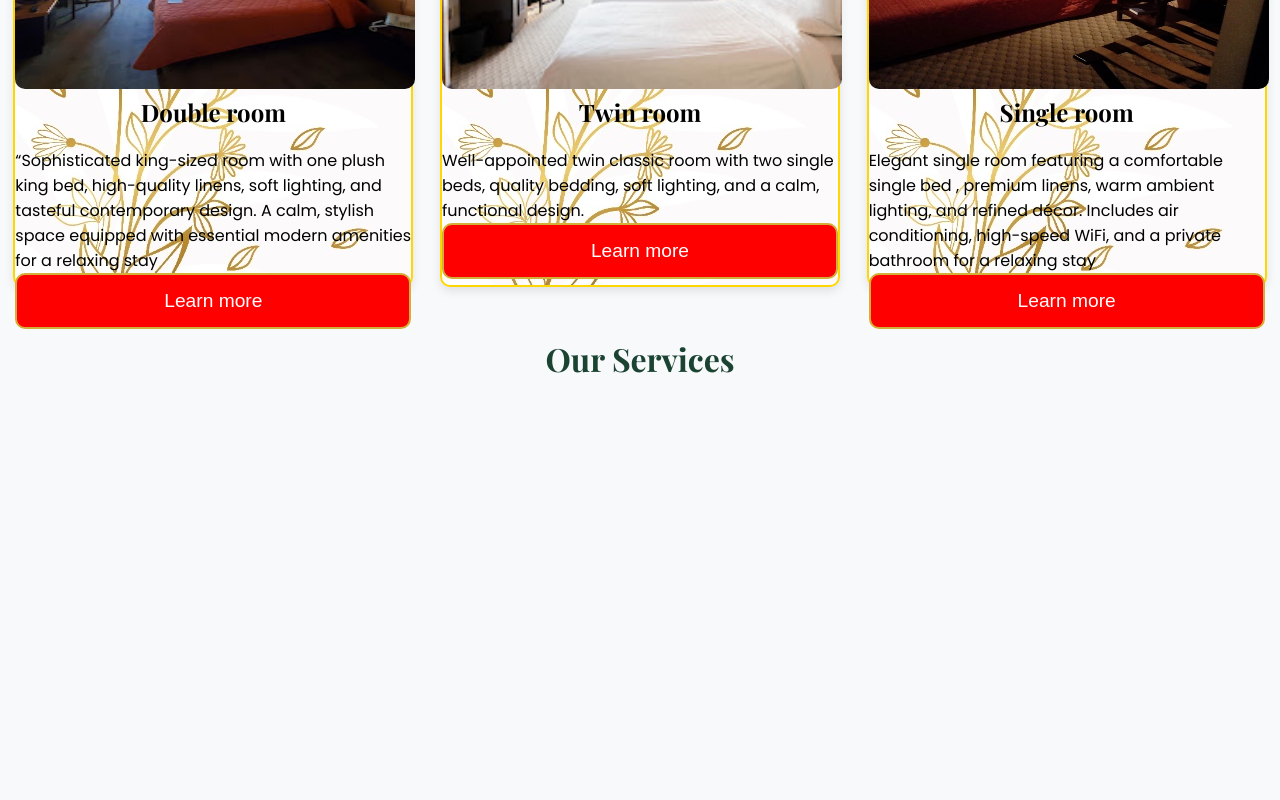
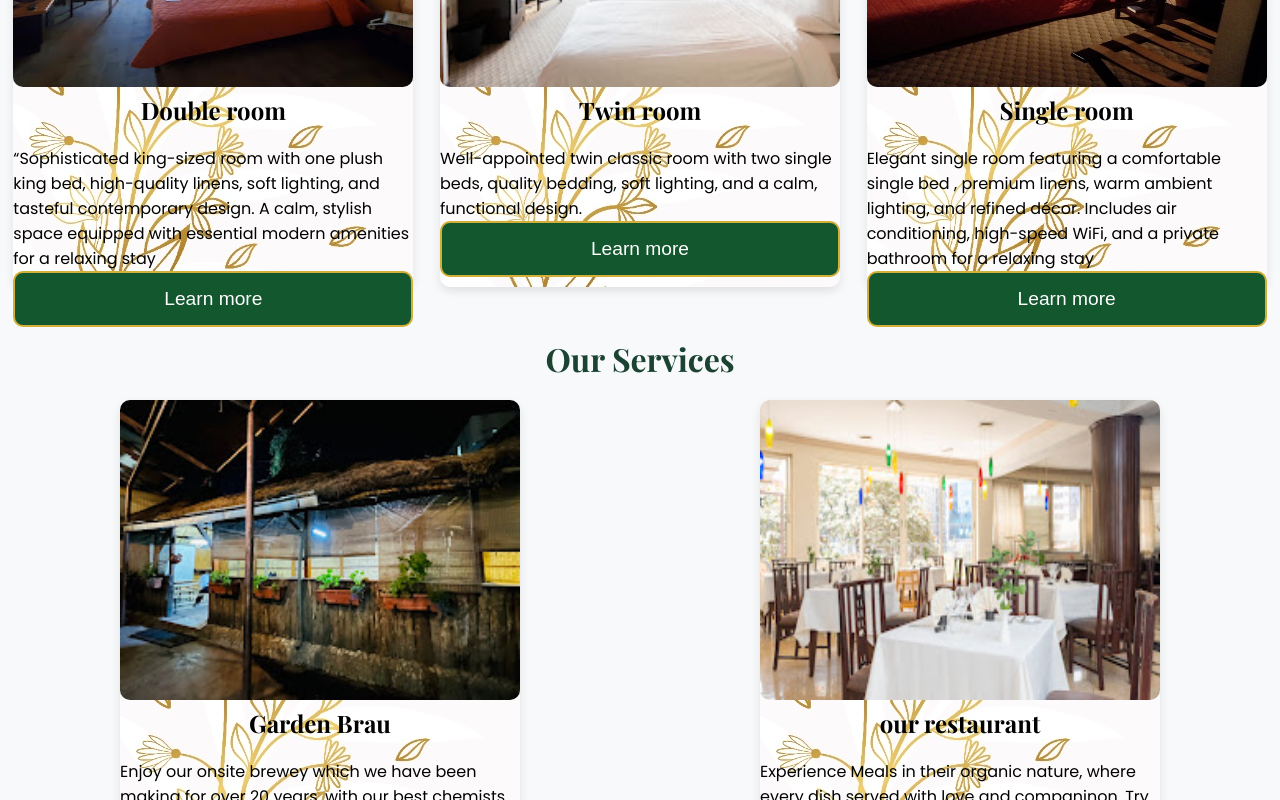
Before and after one commit to Paulos-g/Garden-Inn-project, a React (Vite) app: page / in a window 1280 px wide. Shown: the part 2000-2800 px from the top of the page. Before the commit the page ends 2380 px from the top, so only its background shows below. Built offline with nearby package versions, Linux system fonts and the light colour scheme.

Commit message:
Add service section

```diff
--- a/src/Home.jsx
+++ b/src/Home.jsx
@@ -11,6 +11,8 @@ import twinRoom from "./assets/Twin_room.jpg";
 import singleRoom from "./assets/Single_room.webp";
 import Button from "./components/Button";
 import Header from "./components/Headers";
+import Bar from "./assets/BarImage.jpg";
+import restaurant from "./assets/restaurant.jpg";
 
 function Home() {
   return (
@@ -68,6 +70,23 @@ function Home() {
         />
       </div>
       <Header text="Our Services" />
+      <div className="card">
+        <Card
+          ImgUrl={Bar}
+          alt="restaurant uimage"
+          heading="Garden Brau"
+          text="Enjoy our onsite brewey which we have been making for over 20 years,
+      with our best chemists experience luxury on its another form"
+        />
+
+        <Card
+          ImgUrl={restaurant}
+          alt="restaurant image"
+          heading="our restaurant"
+          text="Experience Meals in their organic nature, where every dish served with love
+      and companinon, Try our famous chicken roast with rice"
+        />
+      </div>
     </>
   );
 }
--- a/src/main.css
+++ b/src/main.css
@@ -49,7 +49,7 @@ body {
   margin-top: 30px;
   display: flex;
   gap: 50px;
-  margin-left: 300px;
+  align-content: center;
 }
 .icon-container {
   flex-wrap: wrap;
@@ -75,7 +75,7 @@ body {
   background-color: rgba(118, 116, 116, 0.195);
   box-shadow: 0 4px 10px rgba(0, 0, 0, 0.1);
   transition: all 0.3s ease-in;
-  border: 2px solid gold;
+  /* border: 2px solid gold; */
   border-radius: 10px;
   background-image: url("./assets/gold_leaf.jpg");
   background-repeat: no-repeat;
@@ -104,9 +104,7 @@ body {
   margin-top: 20px;
   flex-wrap: wrap;
 }
-.cardBtn {
-  background-color: red;
-}
+
 .special-text {
   color: #209c2c;
 }
--- a/src/mobile.css
+++ b/src/mobile.css
@@ -5,4 +5,34 @@
   .bookBtn {
     display: none;
   }
+  .icons {
+    flex-wrap: wrap;
+  }
+  .card {
+    gap: 20px;
+    flex-direction: column;
+  }
 }
+@media (max-width: 1230px) {
+  /* .nav-links {
+    display: none;
+  }
+  .bookBtn {
+    display: none;
+  } */
+  /* .icons {
+    flex-wrap: wrap;
+  } */
+  .card {
+    gap: 20px;
+    /* flex-direction: column; */
+  }
+}
+/* @media (max-width: 1100px) {
+  .nav-links {
+    display: none;
+  }
+  .bookBtn {
+    display: none;
+  }
+} */
--- a/src/nav.css
+++ b/src/nav.css
@@ -14,14 +14,13 @@ body {
 }
 .Nav-container {
   position: sticky;
-
   display: flex;
   justify-content: space-between;
   align-items: center;
   background: rgba(255, 255, 255, 0.2);
   backdrop-filter: blur(10px);
   -webkit-backdrop-filter: blur(10px);
-  flex-wrap: wrap;
+  /* flex-wrap: wrap; */
   z-index: 1000;
   top: 0;
   height: 100px;
```
